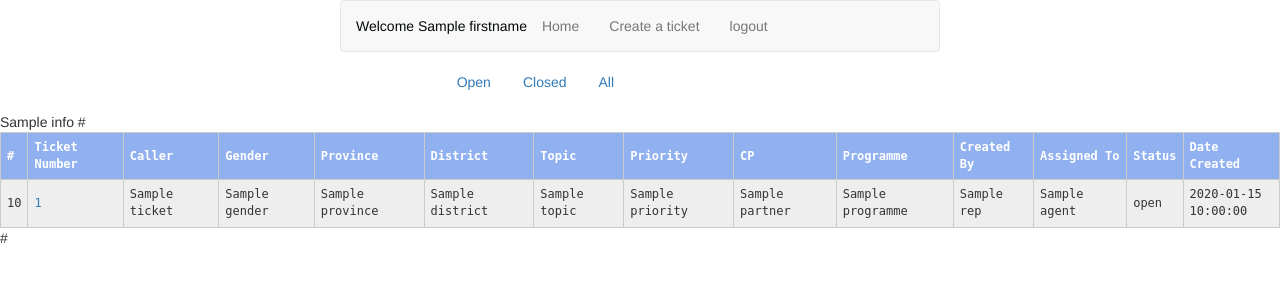
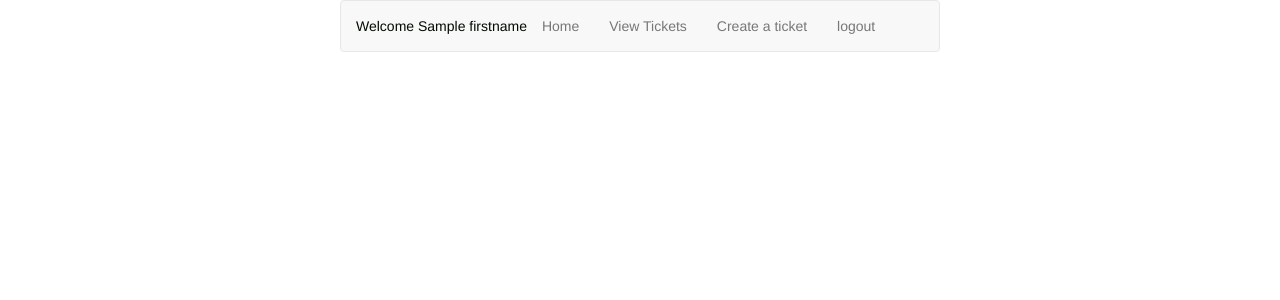
Before and after one commit to alklyn/cfm, a Python web app: template app/templates/index.html in a window 1280 px wide. Shown: the top 300 px of the page. Run offline with Jinja, Linux system fonts and the light colour scheme; the template is opened without the code that fills it: most values are stand-ins (such as "Sample title", 1, 10 or a date in 2020); some libraries are stand-ins or nearby versions.

Commit message:
Rename index page to ticket.html & create new index page.

```diff
--- a/app/templates/index.html
+++ b/app/templates/index.html
@@ -1,123 +1,2 @@
 <!-- extend from base layout -->
 {% extends "layout.html" %}
-
-{% block styles %}
-    {{ super() }}
-    <link rel= "stylesheet" href="{{ url_for('static',filename='styles/ticket.css') }}">
-{% endblock %}
-
-{% block my_content%}
-    <div class="container-fluid">
-        <div class="row">
-            <div class="col-md-4 col-md-offset-4 space">
-                <ul class="nav nav-pills">
-                    <li role="presentation" {{ classes.open }}><a href="{{ url_for('index') }}/open">Open</a></li>
-                    <li role="presentation" {{ classes.closed }}><a href="{{ url_for('index') }}/closed">Closed</a></li>
-                    <li role="presentation" {{ classes.all }}><a href="{{ url_for('index') }}/all">All</a></li>
-                </ul>
-            </div>
-        </div>
-    </div>
-
-        {{ pagination.info }}
-        {{ pagination.links }}
-        <table class="table-element">
-            <thead class="table-element">
-                <tr class="table-element">
-                    <th  class="table-element">
-                        #
-                    </th>
-                    <th  class="table-element">
-                        Ticket Number
-                    </th>
-                    <th  class="table-element">
-                        Caller
-                    </th>
-                    {% if display_all %}
-                    <th  class="table-element">
-                        Phone Number
-                    </th>
-                    {% endif %}
-                    <th  class="table-element">
-                        Gender
-                    </th>
-                    <th  class="table-element">
-                        Province
-                    </th>
-                    <th  class="table-element">
-                        District
-                    </th>
-                    {% if display_all %}
-                    <th  class="table-element">
-                        Ward
-                    </th>
-                    <th  class="table-element">
-                        Village
-                    </th>
-                    {% endif %}
-                    <th  class="table-element">
-                        Topic
-                    </th>
-                    <th  class="table-element">
-                        Priority
-                    </th>
-                    <th  class="table-element">
-                        CP
-                    </th>
-                    <th  class="table-element">
-                        Programme
-                    </th>
-                    {% if display_all %}
-                    <th  class="table-element">
-                        Details
-                    </th>
-                    {% endif %}
-                    <th  class="table-element">
-                        Created By
-                    </th>
-                    <th  class="table-element">
-                        Assigned To
-                    </th>
-                    <th  class="table-element">
-                        Status
-                    </th>
-                    <th  class="table-element">
-                        Date Created
-                    </th>
-                </tr>
-            </thead>
-            {% if tickets %}
-            <tbody>
-                {% for ticket in tickets %}
-                <tr>
-                    <td> {{ loop.index + pagination.skip }} </td>
-                    <td> <a href="{{url_for('update_ticket')}}/{{ ticket.ticket_number }}"> {{ ticket.ticket_number }} </a> </td>
-                    <td> {{ ticket.name }} </td>
-                    {% if display_all %}
-                    <td> {{ ticket.phone_number }} </td>
-                    {% endif %}
-                    <td> {{ ticket.gender }} </td>
-                    <td> {{ ticket.province }} </td>
-                    <td> {{ ticket.district }} </td>
-                    {% if display_all %}
-                    <td> {{ ticket.ward_number }} </td>
-                    <td> {{ ticket.location }} </td>
-                    {% endif %}
-                    <td> {{ ticket.topic }} </td>
-                    <td> {{ ticket.priority }} </td>
-                    <td> {{ ticket.partner }} </td>
-                    <td> {{ ticket.programme }} </td>
-                    {% if display_all %}
-                    <td> {{ ticket.details }} </td>
-                    {% endif %}
-                    <td> {{ ticket.rep }} </td>
-                    <td> {{ ticket.agent }} </td>
-                    <td> {{ ticket.status }} </td>
-                    <td class="table-element cfm-dt"> {{ ticket.dt_created.date() }} <br> {{ ticket.dt_created.time() }} </td>
-                </tr>
-                {% endfor %}
-            </tbody>
-            {% endif %}
-        </table>
-        {{ pagination.links }}
-{% endblock %}
--- a/app/templates/layout.html
+++ b/app/templates/layout.html
@@ -14,6 +14,7 @@
                 <ul class="nav navbar-nav">
                     <li><div class="cfm-nav">Welcome {{ user_details.firstname }}</div></li>
                     <li><a href="{{ url_for('index') }}"> Home </a></li>
+                    <li><a href="{{ url_for('tickets') }}"> View Tickets </a></li>
                     <li><a href="{{ url_for('create_ticket') }}"> Create a ticket </a></li>
                     <li><a href="{{ url_for('logout') }}"> logout </a></li>
             </div>
--- a/app/util.py
+++ b/app/util.py
@@ -28,6 +28,7 @@ from app.dbi import fetch_from_table
 #         need to convert it to unicode.
 #         """
 #         return self.id
+
 
 class Pagination(object):
     """from Armin Ronacher
```
Also changed, not shown: app/templates/tickets.html (added, +120 -0 lines), app/views.py (+21 -19 lines).
